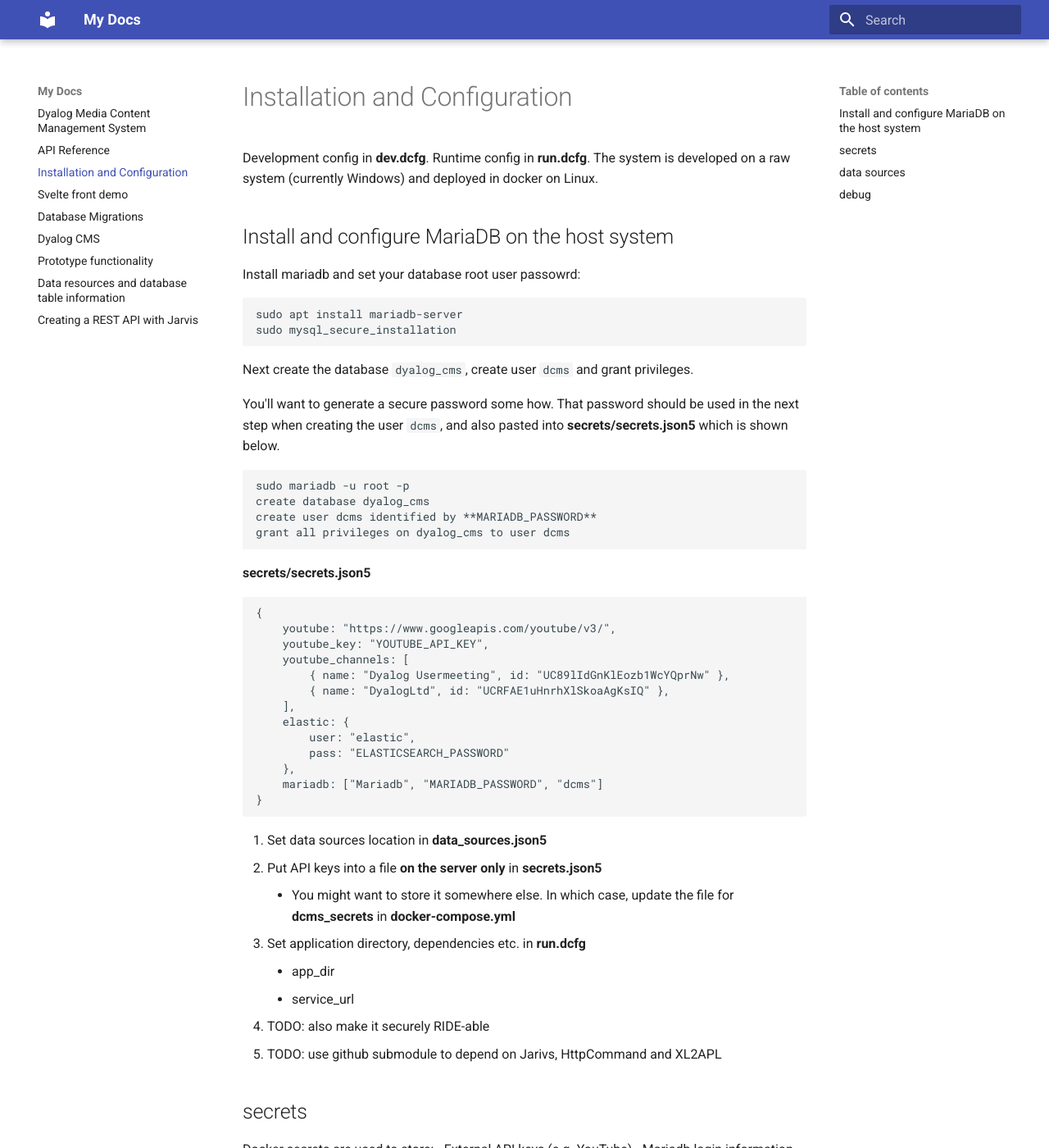
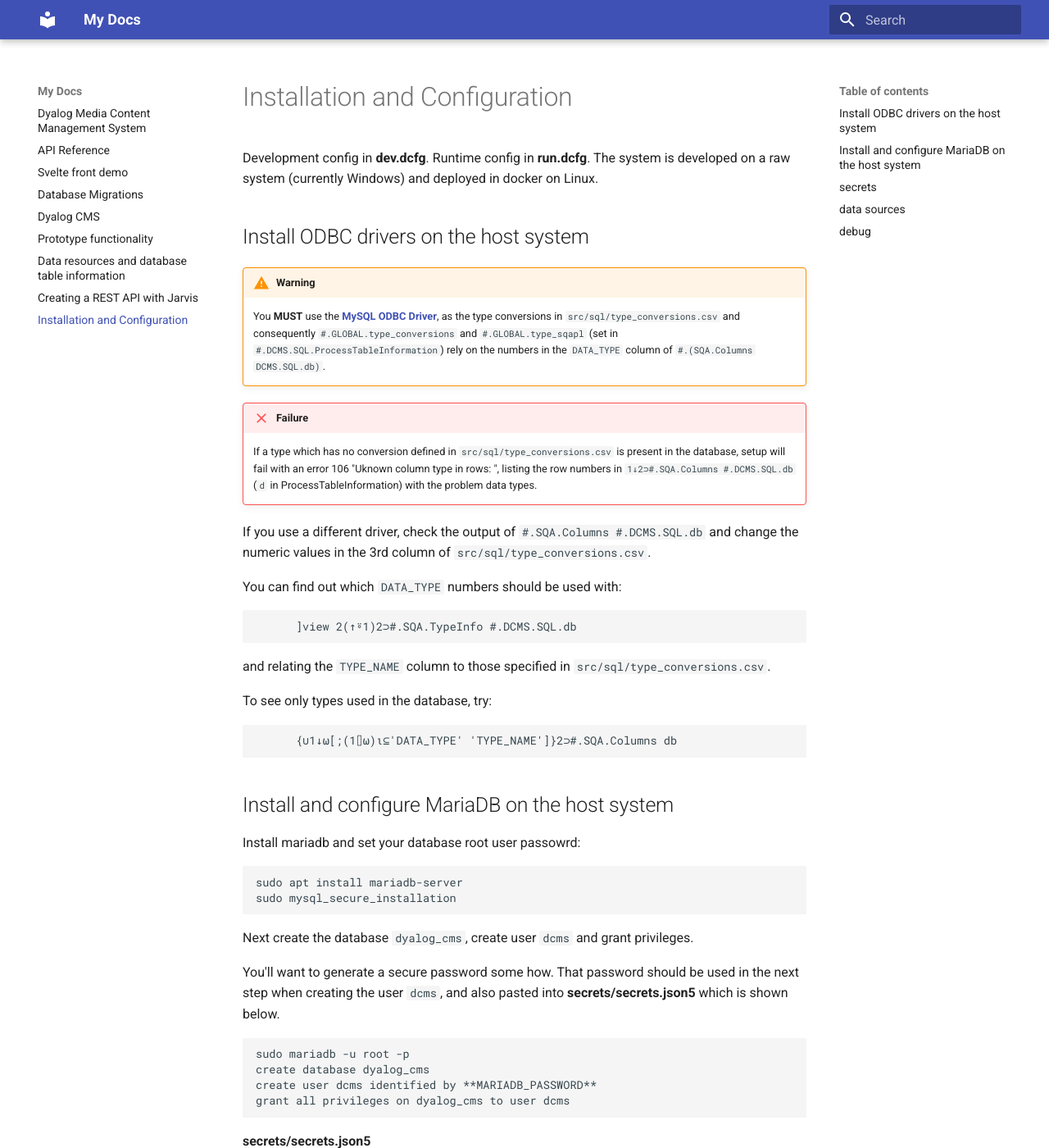
Before and after one commit to Dyalog/DCMS, an MkDocs documentation site: the page built from docs/setup.md, in a window 1280 px wide and 1400 px high. Shown: the whole window at 82% size. Built offline with MkDocs 1.6.1 and Material for MkDocs 9.7.7, drawn with Linux system fonts in a browser that asks for light colours; some of the changed text lies outside the part shown.

Commit message:
document SQAPL type definitions

````diff
--- a/docs/configuration.md
+++ b/docs/setup.md
@@ -1,8 +1,30 @@
 # Installation and Configuration
 Development config in **dev.dcfg**. Runtime config in **run.dcfg**. The system is developed on a raw system (currently Windows) and deployed in docker on Linux.
 
+## Install ODBC drivers on the host system
+!!!Warning
+	You **MUST** use the [**MySQL ODBC Driver**](https://dev.mysql.com/downloads/connector/odbc/), as the type conversions in `src/sql/type_conversions.csv` and consequently `#.GLOBAL.type_conversions` and `#.GLOBAL.type_sqapl` (set in `#.DCMS.SQL.ProcessTableInformation`) rely on the numbers in the `DATA_TYPE` column of `#.(SQA.Columns DCMS.SQL.db)`.
+
+!!!Failure
+	If a type which has no conversion defined in `src/sql/type_conversions.csv` is present in the database, setup will fail with an error 106 "Uknown column type in rows: ", listing the row numbers in `1↓2⊃#.SQA.Columns #.DCMS.SQL.db` (`d` in ProcessTableInformation) with the problem data types.
+
+If you use a different driver, check the output of `#.SQA.Columns #.DCMS.SQL.db` and change the numeric values in the 3rd column of `src/sql/type_conversions.csv`.
+
+You can find out which `DATA_TYPE` numbers should be used with:
+
+```APL
+      ]view 2(↑⍤1)2⊃#.SQA.TypeInfo #.DCMS.SQL.db
+```
+
+and relating the `TYPE_NAME` column to those specified in `src/sql/type_conversions.csv`.
+
+To see only types used in the database, try:
+
+```APL
+      {∪1↓⍵[;(1⌷⍵)⍳⊆'DATA_TYPE' 'TYPE_NAME']}2⊃#.SQA.Columns db
+```
+
 ## Install and configure MariaDB on the host system
-
 Install mariadb and set your database root user passowrd:
 
 ```bash
@@ -45,14 +67,9 @@
     - app_dir
     - service_url
 
-- TODO: also make it securely RIDE-able
-- TODO: use github submodule to depend on Jarivs, HttpCommand and XL2APL
-
 ## secrets
 Docker secrets are used to store:
 - External API keys (e.g. YouTube)
-- Mariadb login information
-- server certificates
 
 ## data sources
 Most manually updated source data is specified in **data_sources.json5**.
--- a/mkdocs.yml
+++ b/mkdocs.yml
@@ -1,3 +1,5 @@
 site_name: My Docs
 theme:
   name: material
+markdown_extensions:
+  - admonition
````
Also changed, not shown: docs/migrations.md (+2 -0 lines).
